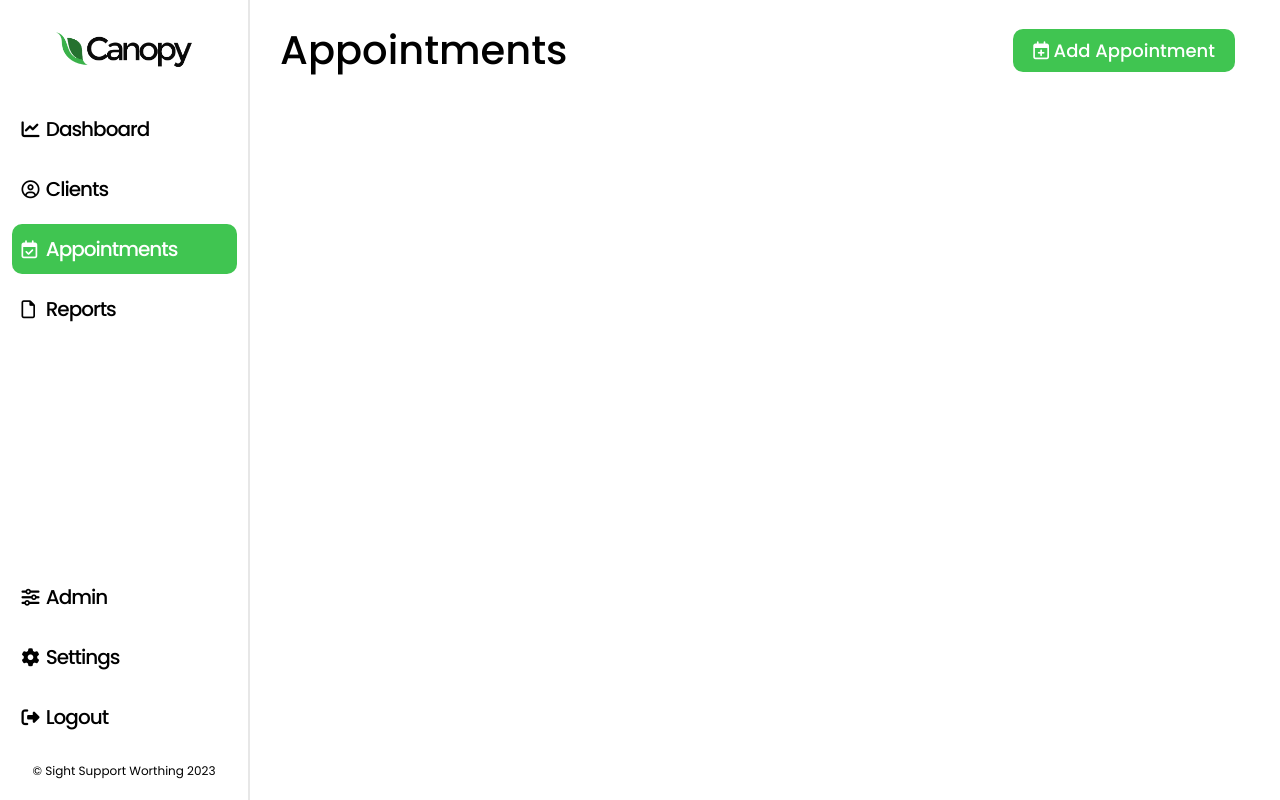
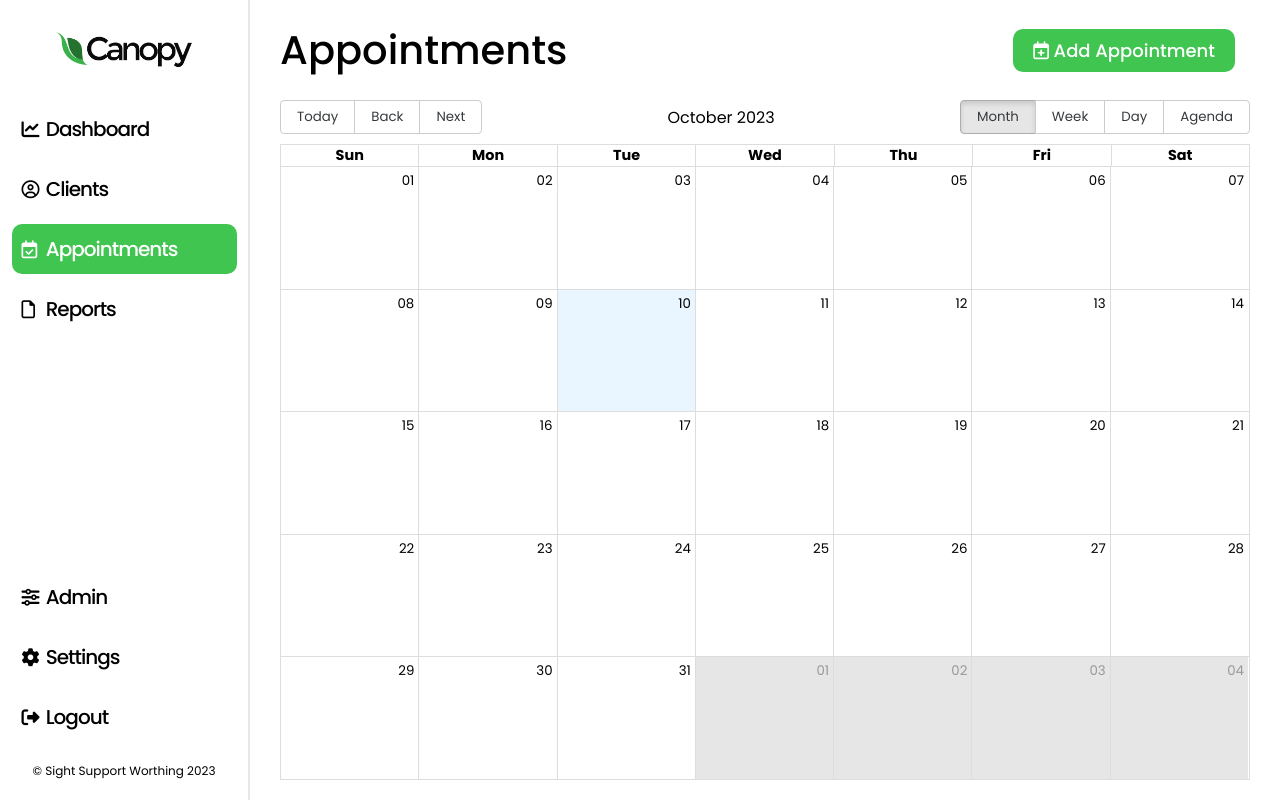
Before and after one commit to hollowgoose/canopy_crm, a React (Vite) app in the folder client/: page /appointments in a window 1280 px wide. Built offline with nearby package versions, Linux system fonts and the light colour scheme; no server answers.

Commit message:
Appointment Calendar
Calendar now in place.

```diff
--- a/client/package.json
+++ b/client/package.json
@@ -10,7 +10,11 @@
     "preview": "vite preview"
   },
   "dependencies": {
+    "date-fns": "^2.30.0",
+    "moment": "^2.29.4",
     "react": "^18.2.0",
+    "react-big-calendar": "^1.8.4",
+    "react-datepicker": "^4.20.0",
     "react-dom": "^18.2.0",
     "react-query": "^3.39.3",
     "react-router-dom": "^6.16.0"
--- a/client/src/App.css
+++ b/client/src/App.css
@@ -531,6 +531,7 @@ a {
 select {
   font-size: 18px;
   margin-bottom: 8px;
+  width: 10%;
 }
 
 #add-client-form input,
@@ -825,3 +826,8 @@ h2 {
   display: flex;
   flex-direction: column;
 }
+
+/* CALENDARS */
+.calendar-container {
+  height: 100%;
+}
--- /dev/null
+++ b/client/src/components/ApptCalendar.jsx
@@ -0,0 +1,81 @@
+import React, { useState, useEffect } from "react";
+import { Calendar, momentLocalizer } from "react-big-calendar";
+import moment from "moment";
+import EventComponent from "./EventComponent";
+import "react-big-calendar/lib/css/react-big-calendar.css";
+
+const typeMappings = {
+  drop_in: "Drop-In",
+  appointment: "Appointment",
+  meeting: "Meeting",
+  assessment: "Assessment",
+  session: "Session",
+  // Add more mappings as needed
+};
+
+export default function ApptCalendar() {
+  const [appointments, setAppointments] = useState([]);
+  const [formattedAppointments, setFormattedAppointments] = useState([]);
+
+  useEffect(() => {
+    fetch("http://localhost:3000/api/appointments")
+      .then((response) => response.json())
+      .then((data) => {
+        setAppointments(data.result);
+      });
+  }, []);
+
+  useEffect(() => {
+    // Function to format the appointments for the calendar
+    const formatAppointmentsForCalendar = () => {
+      const formattedEvents = appointments.map((appointment) => {
+        const dateParts = appointment.date.split("-"); // Assuming date is in "YYYY-MM-DD" format
+        const timeParts = appointment.start_time.split(":"); // Assuming time is in "HH:mm" format
+
+        const year = parseInt(dateParts[0]);
+        const month = parseInt(dateParts[1]) - 1; // Months are 0-based in JavaScript
+        const day = parseInt(dateParts[2]);
+        const hours = parseInt(timeParts[0]);
+        const minutes = parseInt(timeParts[1]);
+
+        const start = new Date(year, month, day, hours, minutes);
+
+        // Repeat the same process for the end time
+        const endParts = appointment.end_time.split(":");
+        const endHours = parseInt(endParts[0]);
+        const endMinutes = parseInt(endParts[1]);
+        const end = new Date(year, month, day, endHours, endMinutes);
+
+        const title = typeMappings[appointment.type] || appointment.type;
+
+        return {
+          title,
+          start,
+          end,
+          location: "Sight Support Centre",
+          description: "A meeting!",
+        };
+      });
+
+      setFormattedAppointments(formattedEvents);
+    };
+
+    formatAppointmentsForCalendar();
+  }, [appointments]);
+
+  const localizer = momentLocalizer(moment);
+
+  return (
+    <div className="calendar-container">
+      <Calendar
+        localizer={localizer}
+        events={formattedAppointments}
+        startAccessor="start"
+        endAccessor="end"
+        components={{
+          event: EventComponent,
+        }}
+      />
+    </div>
+  );
+}
--- /dev/null
+++ b/client/src/components/EventComponent.jsx
@@ -0,0 +1,11 @@
+import React from "react";
+
+export default function EventComponent({ event }) {
+  return (
+    <div>
+      <strong>{event.title}</strong>
+      <p>{event.location}</p>
+      <p>{event.description}</p>
+    </div>
+  );
+}
--- a/client/src/components/pages/AddAppointment.jsx
+++ b/client/src/components/pages/AddAppointment.jsx
@@ -1,7 +1,10 @@
 import React, { useState, useEffect } from "react";
+import { useNavigate } from "react-router-dom";
 import Navbar from "../Navbar";
 
 export default function AddAppointment() {
+  const navigate = useNavigate();
+
   const [clients, setClients] = useState([""]);
   const [users, setUsers] = useState([]);
   const [selectedClient, setSelectedClient] = useState(null);
@@ -39,6 +42,7 @@ export default function AddAppointment() {
       if (response.ok) {
         // Handle a successful response (e.g., show a success message)
         console.log("Appointment added successfully!");
+        navigate("/appointments");
       } else {
         // Log the error details for debugging
         console.error(`Error: ${response.status} - ${response.statusText}`);
@@ -90,7 +94,7 @@ export default function AddAppointment() {
       <div className="main-content">
         <div className="header-container">
           <h1 className="page-header">Add an Appointment</h1>
-          <a href="/clients">
+          <a href="/appointments">
             <button className="other-button-style">
               <i className="fa-regular fa-circle-xmark"></i> Exit
             </button>
--- a/client/src/components/pages/Appointments.jsx
+++ b/client/src/components/pages/Appointments.jsx
@@ -1,5 +1,7 @@
-import React from "react";
+import React, { useState } from "react";
 import Navbar from "../Navbar";
+
+import ApptCalendar from "../ApptCalendar";
 
 export default function Appointments() {
   return (
@@ -11,11 +13,12 @@ export default function Appointments() {
           <div className="header-buttons">
             <a href="/appointments/add">
               <button className="other-button-style">
-                <i class="fa-regular fa-calendar-plus"></i> Add Appointment
+                <i className="fa-regular fa-calendar-plus"></i> Add Appointment
               </button>
             </a>
           </div>
         </div>
+        <ApptCalendar />
       </div>
     </>
   );
--- a/client/src/components/pages/Dashboard.jsx
+++ b/client/src/components/pages/Dashboard.jsx
@@ -8,7 +8,7 @@ export default function Dashboard() {
       <div className="main-content">
         <div className="header-container">
           <h1 className="page-header">Dashboard</h1>
-          <a href="/clients/add">
+          <a href="https://media.tenor.com/bsup7sIXbGYAAAAC/wazzup-scary-movie.gif">
             <button className="dark-button-style">Some Dash Button</button>
           </a>
         </div>
```
Also changed, not shown: client/src/api/api.js (added, +23 -0 lines), 1 other file (tests, documents, lock files or other folders).
